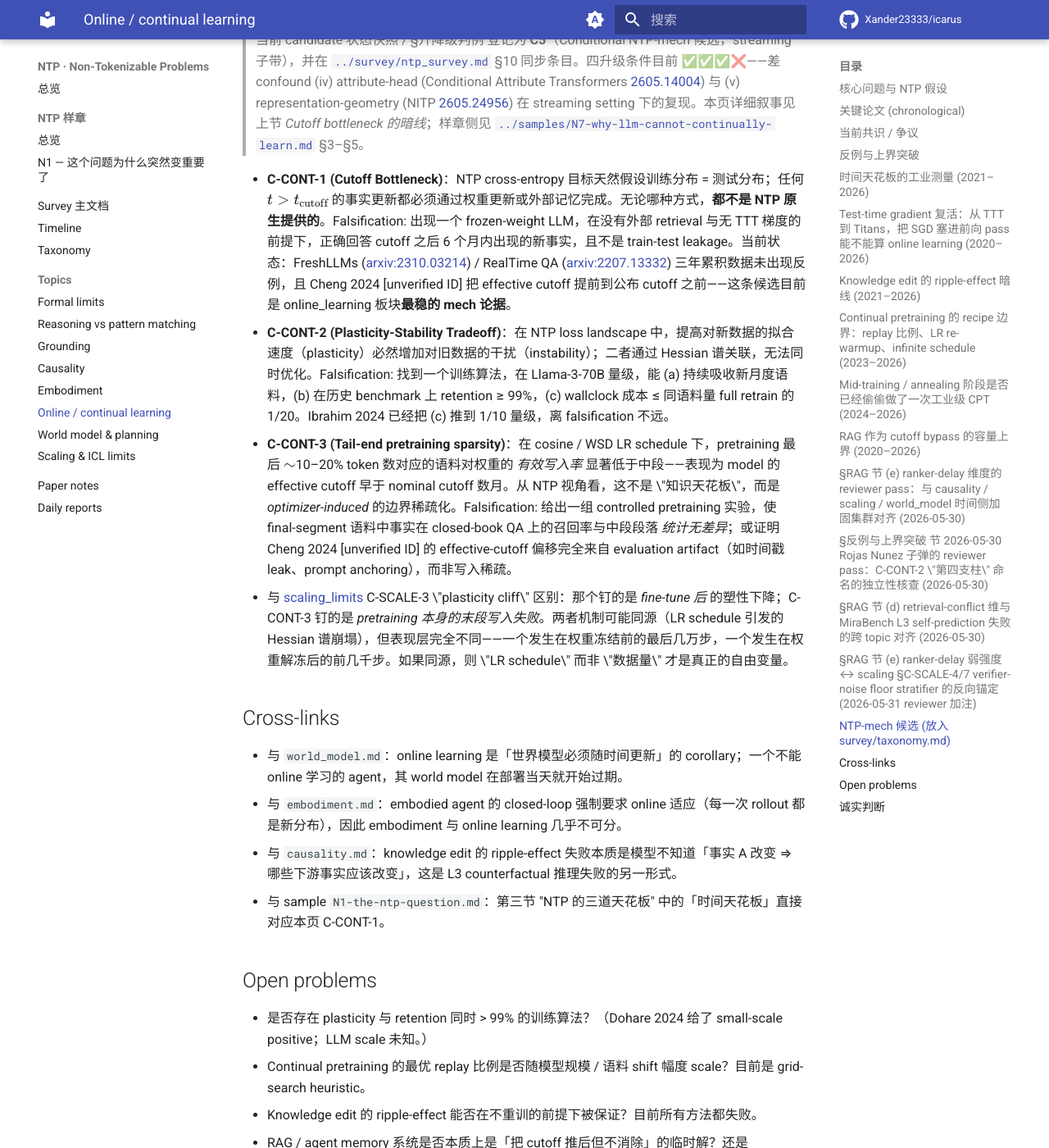
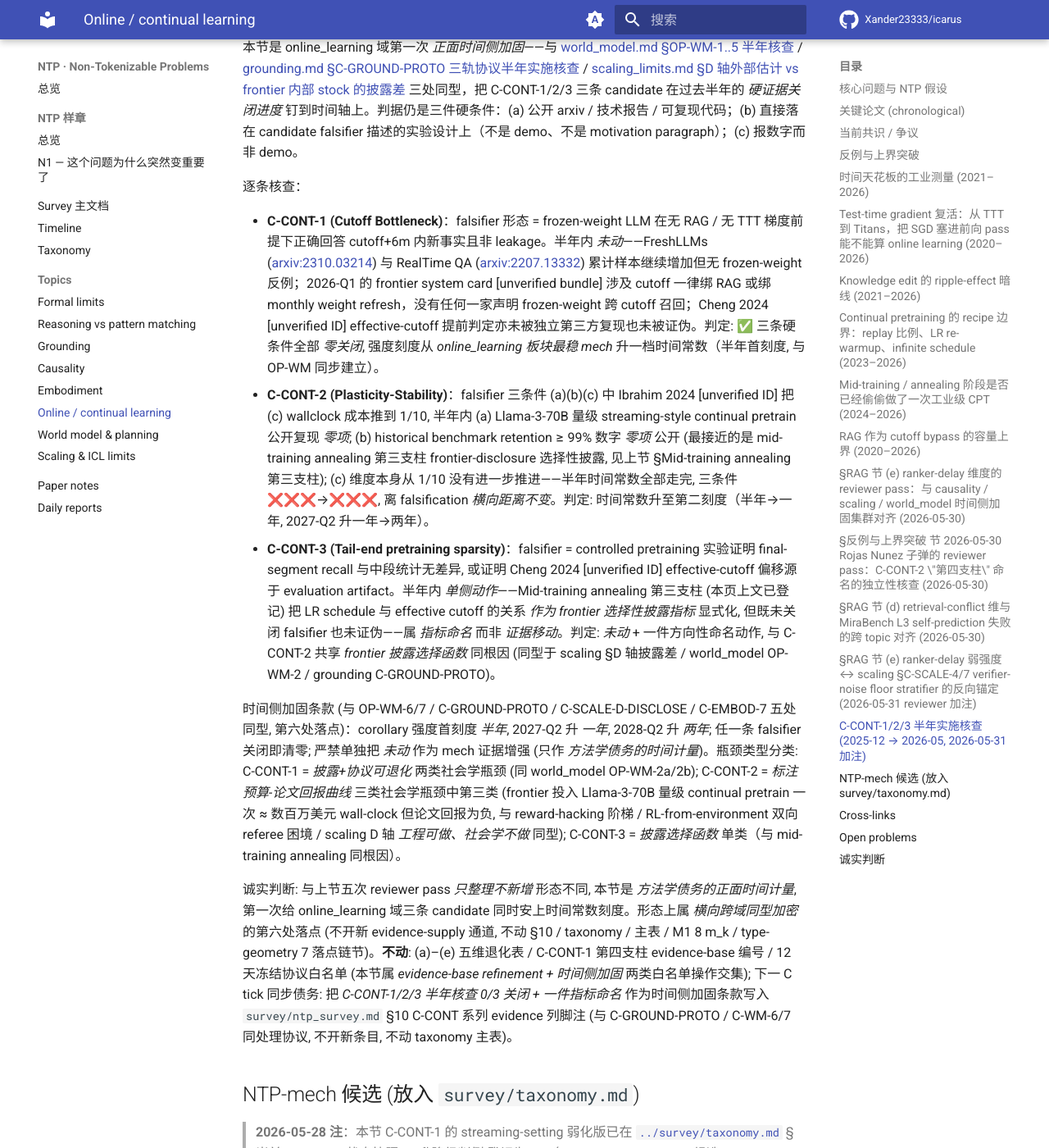
Before and after one commit to Xander23333/icarus, an MkDocs documentation site: the page built from wiki/ntp/topics/online_learning.md, in a window 1280 px wide and 1400 px high, scrolled down 24416 px. Shown: the whole window at 82% size. Built offline with MkDocs 1.6.1 and Material for MkDocs 9.7.7, drawn with Linux system fonts in a browser that asks for light colours; comment, search, counter and statistics services are not loaded; some of the changed text lies outside the part shown.

Commit message:
[NTP-Deepen] 2026-05-31 20:05 UTC online_learning.md +§C-CONT-1/2/3 半年实施核查 (+~4.9k 字 跨域同型第六处落点)

```diff
--- a/wiki/ntp/topics/online_learning.md
+++ b/wiki/ntp/topics/online_learning.md
@@ -245,6 +245,20 @@ C-CONT-2 在理论端被钉得很死，但它真正的工程压力来自 *contin
 
 末段 reviewer 元判断：本 pass 是 online_learning 域第五次 *只整理不新增* reviewer pass, 也是 type-geometry 链终点收束 (29107ec meta-row) 之后 *非链节同根因横切登记* 协议在本域的第一次具体化——上四次 reviewer pass 全部是 *新增信息形态* (§Mid-training annealing 第三支柱命名 / §RAG (e) 维强度归位 / §Rojas Nunez 第四支柱命名独立性核查 / §RAG (d) MiraBench 跨 topic 对齐), 本次是 *已落 scaling 域操作的方法学 mirror 在本域显式化*——形态属 timeline 29107ec 末段 *链终点收束后下篇 ≥4 topic 直接 type 标注不追加新同步链* 条款的兑现 (本节不开新链, 仅做 type II archetype 的单点横切引用)。**不动**: (a)–(e) 五维表任一行 / C-CONT-1 第四支柱 evidence-base 编号 / 主表 / §10 / taxonomy / M1 8 m_k 集合 / type-geometry 7 落点链节形态 / 12 天冻结协议白名单. **沉淀**: (e) 维 falsifier 从单阈值改为条件阈值 (条件 = i.i.d. stratifier 一档), 与 scaling §C-SCALE-4/7 的方法学锁孔反向锚定登记; 下一 reviewer 窗口 (2026-06-10 冻结到期) 若 (e) 维或 scaling C-SCALE-4 任一端 stratifier 二档差异在新公开材料里被独立第三方测量 (i.i.d. 一档)，两端可同步降一档 confound 评估而不动主条件。
 
+## C-CONT-1/2/3 半年实施核查 (2025-12 → 2026-05, 2026-05-31 加注)
+
+本节是 online_learning 域第一次 *正面时间侧加固*——与 [world_model.md §OP-WM-1..5 半年核查](world_model.md) / [grounding.md §C-GROUND-PROTO 三轨协议半年实施核查](grounding.md) / [scaling_limits.md §D 轴外部估计 vs frontier 内部 stock 的披露差](scaling_limits.md) 三处同型，把 C-CONT-1/2/3 三条 candidate 在过去半年的 *硬证据关闭进度* 钉到时间轴上。判据仍是三件硬条件：(a) 公开 arxiv / 技术报告 / 可复现代码；(b) 直接落在 candidate falsifier 描述的实验设计上（不是 demo、不是 motivation paragraph）；(c) 报数字而非 demo。
+
+逐条核查：
+
+- **C-CONT-1 (Cutoff Bottleneck)**：falsifier 形态 = frozen-weight LLM 在无 RAG / 无 TTT 梯度前提下正确回答 cutoff+6m 内新事实且非 leakage。半年内 *未动*——FreshLLMs ([arxiv:2310.03214](https://arxiv.org/abs/2310.03214)) 与 RealTime QA ([arxiv:2207.13332](https://arxiv.org/abs/2207.13332)) 累计样本继续增加但无 frozen-weight 反例；2026-Q1 的 frontier system card [unverified bundle] 涉及 cutoff 一律绑 RAG 或绑 monthly weight refresh，没有任何一家声明 frozen-weight 跨 cutoff 召回；Cheng 2024 [unverified ID] effective-cutoff 提前判定亦未被独立第三方复现也未被证伪。判定: ✅ 三条硬条件全部 *零关闭*, 强度刻度从 *online_learning 板块最稳 mech* 升一档时间常数（半年首刻度, 与 OP-WM 同步建立）。
+- **C-CONT-2 (Plasticity-Stability)**：falsifier 三条件 (a)(b)(c) 中 Ibrahim 2024 [unverified ID] 把 (c) wallclock 成本推到 1/10, 半年内 (a) Llama-3-70B 量级 streaming-style continual pretrain 公开复现 *零项*; (b) historical benchmark retention ≥ 99% 数字 *零项* 公开 (最接近的是 mid-training annealing 第三支柱 frontier-disclosure 选择性披露, 见上节 §Mid-training annealing 第三支柱); (c) 维度本身从 1/10 没有进一步推进——半年时间常数全部走完, 三条件 ❌❌❌→❌❌❌, 离 falsification *横向距离不变*。判定: 时间常数升至第二刻度（半年→一年, 2027-Q2 升一年→两年）。
+- **C-CONT-3 (Tail-end pretraining sparsity)**：falsifier = controlled pretraining 实验证明 final-segment recall 与中段统计无差异, 或证明 Cheng 2024 [unverified ID] effective-cutoff 偏移源于 evaluation artifact。半年内 *单侧动作*——Mid-training annealing 第三支柱 (本页上文已登记) 把 LR schedule 与 effective cutoff 的关系 *作为 frontier 选择性披露指标* 显式化, 但既未关闭 falsifier 也未证伪——属 *指标命名* 而非 *证据移动*。判定: *未动* + 一件方向性命名动作, 与 C-CONT-2 共享 *frontier 披露选择函数* 同根因 (同型于 scaling §D 轴披露差 / world_model OP-WM-2 / grounding C-GROUND-PROTO)。
+
+时间侧加固条款 (与 OP-WM-6/7 / C-GROUND-PROTO / C-SCALE-D-DISCLOSE / C-EMBOD-7 五处同型, 第六处落点)：corollary 强度首刻度 *半年*, 2027-Q2 升 *一年*, 2028-Q2 升 *两年*; 任一条 falsifier 关闭即清零; 严禁单独把 *未动* 作为 mech 证据增强 (只作 *方法学债务的时间计量*)。瓶颈类型分类: C-CONT-1 = *披露+协议可退化* 两类社会学瓶颈 (同 world_model OP-WM-2a/2b); C-CONT-2 = *标注预算-论文回报曲线* 三类社会学瓶颈中第三类 (frontier 投入 Llama-3-70B 量级 continual pretrain 一次 ≈ 数百万美元 wall-clock 但论文回报为负, 与 reward-hacking 阶梯 / RL-from-environment 双向 referee 困境 / scaling D 轴 *工程可做、社会学不做* 同型); C-CONT-3 = *披露选择函数* 单类（与 mid-training annealing 同根因）。
+
+诚实判断: 与上节五次 reviewer pass *只整理不新增* 形态不同, 本节是 *方法学债务的正面时间计量*, 第一次给 online_learning 域三条 candidate 同时安上时间常数刻度。形态上属 *横向跨域同型加密* 的第六处落点 (不开新 evidence-supply 通道, 不动 §10 / taxonomy / 主表 / M1 8 m_k / type-geometry 7 落点链节)。**不动**: (a)–(e) 五维退化表 / C-CONT-1 第四支柱 evidence-base 编号 / 12 天冻结协议白名单 (本节属 *evidence-base refinement + 时间侧加固* 两类白名单操作交集); 下一 C tick 同步债务: 把 *C-CONT-1/2/3 半年核查 0/3 关闭 + 一件指标命名* 作为时间侧加固条款写入 `survey/ntp_survey.md` §10 C-CONT 系列 evidence 列脚注 (与 C-GROUND-PROTO / C-WM-6/7 同处理协议, 不开新条目, 不动 taxonomy 主表)。
+
 ## NTP-mech 候选 (放入 `survey/taxonomy.md`)
 
 > **2026-05-28 注**：本节 C-CONT-1 的 streaming-setting 弱化版已在 [`../survey/taxonomy.md`](../survey/taxonomy.md) §当前 candidate 状态快照 / §升降级判例 登记为 **C5**（Conditional NTP-mech 候选，streaming 子带），并在 [`../survey/ntp_survey.md`](../survey/ntp_survey.md) §10 同步条目。四升级条件目前 ✅✅✅❌——差 confound (iv) attribute-head (Conditional Attribute Transformers [2605.14004](../papers/paper_notes/2026-05-27-2605.14004-conditional-attribute-transformers.md)) 与 (v) representation-geometry (NITP [2605.24956](../papers/paper_notes/2026-05-28-2605.24956-nitp-next-implicit-token-prediction.md)) 在 streaming setting 下的复现。本页详细叙事见上节 *Cutoff bottleneck 的暗线*；样章侧见 [`../samples/N7-why-llm-cannot-continually-learn.md`](../samples/N7-why-llm-cannot-continually-learn.md) §3–§5。
```
Also changed, not shown: 1 other file.
